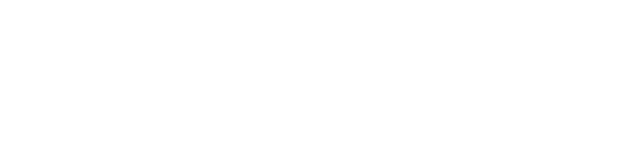
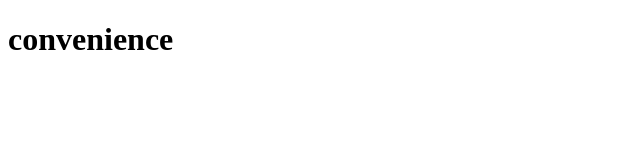
Before and after one commit to itsrandomizable/itsrandomizable.github.io, a plain HTML site: page index.html in a window 1280 px wide. Shown: the whole page, without its empty margins (0-640 px from the left). Drawn offline with Linux system fonts and the light colour scheme.

Commit message:
Update index.html

```diff
--- a/index.html
+++ b/index.html
@@ -1,5 +1,6 @@
 <!DOCTYPE html>
 <head>
     <title>itsrandomizable.conv</title>
+    <h1>convenience</h1>
 </head>
 </html>
```
